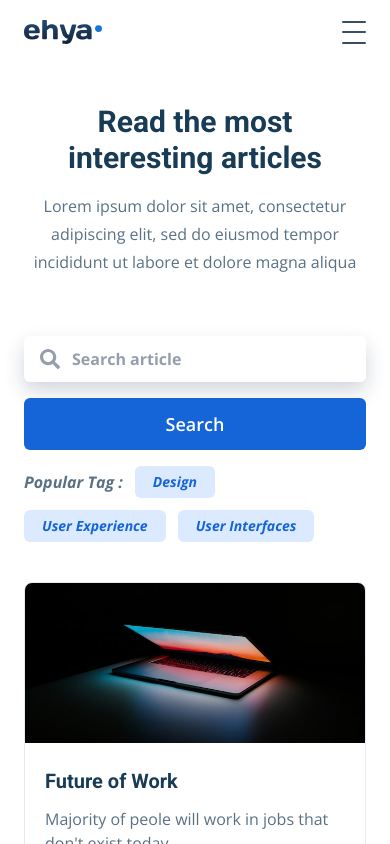
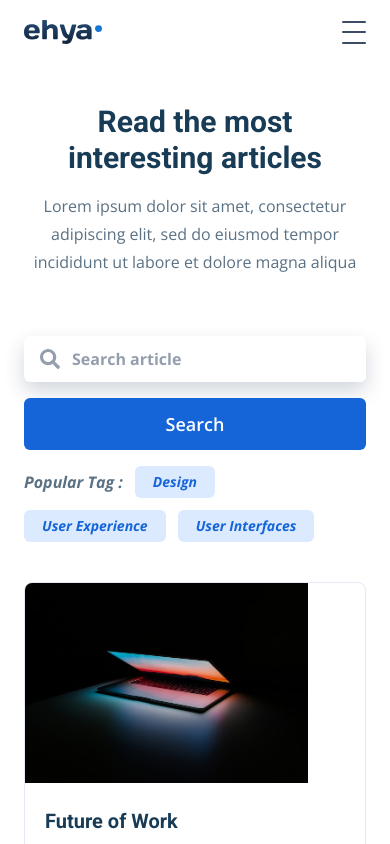
Before and after one commit to AldiAlpaujan/ehya-blog-react, a React (Vite) app: page / in a window 390 px wide. Shown: the top 844 px of the page. Built offline with nearby package versions, Linux system fonts and the light colour scheme.

Commit message:
Add Hover effect on article card

```diff
--- a/src/components/Elements/ArticleCard/index.tsx
+++ b/src/components/Elements/ArticleCard/index.tsx
@@ -8,11 +8,14 @@ const ArticleCard = (props: { article: Article }) => {
         <div className="w-full">
             {/* box */}
             <div className="rounded-lg align-top bg-white overflow-hidden border border-[#E5EAF4]
-                sm:border-none sm:shadow-[#0000000F_0px_9px_30px]" >
-                <img
-                    src={article.image}
-                    alt="article image"
-                    className="mb-6 w-full max-h-40 sm:max-h-60 md:max-h-none md:h-[200px] object-cover " />
+                sm:border-none sm:shadow-[#0000000F_0px_9px_30px] hover:cursor-pointer group" >
+
+                <div className="mb-6 w-full h-[200px] overflow-hidden">
+                    <img
+                        src={article.image}
+                        alt="article image"
+                        className="h-full object-cover transition-all duration-300 group-hover:scale-125" />
+                </div>
 
                 <div className="mx-5 mb-6">
                     <h4 className="font-roboto font-bold text-dark-soft text-xl mb-3
--- a/src/components/Fragments/NavBar/index.tsx
+++ b/src/components/Fragments/NavBar/index.tsx
@@ -1,14 +1,26 @@
 /* eslint-disable react-hooks/exhaustive-deps */
 import images from "../../../constants/images";
 import BurgerMenu from "../../Elements/BurgerMenu";
-import { useContext, useEffect, useState } from "react";
+import { useContext, useEffect, useRef, useState } from "react";
 import NavigationItems from "./NavItems";
 import MobileNavigation from "./MobileNavigation";
 import { NavBarContext } from "../../../context/NavBarContext";
+import '../../Fragments/NavBar/nav.css';
 
 const NavBar = () => {
     const [navHeight, setNavHeight] = useState<string | null>(null);
     const { showMenu } = useContext(NavBarContext)!;
+    const navRef = useRef(null);
+
+    window.onscroll = () => {
+        const navBar = navRef.current! as HTMLElement;
+        const offsetTop = navBar.offsetTop;
+        if (window.scrollY > offsetTop) {
+            navBar.classList.add("navbar-fixed");
+        } else {
+            navBar.classList.remove("navbar-fixed");
+        }
+    }
 
     useEffect(() => {
         if (showMenu) {
@@ -21,9 +33,9 @@ const NavBar = () => {
     }, [showMenu]);
 
     return (
-        <nav className={`w-full ${navHeight} fixed flex flex-col bg-transparent`}>
-            <div className="container bg-white flex justify-between items-center w-full py-5 px-6
-                xl:px-40 lg:py-6">
+        <nav ref={navRef} className={`w-full ${navHeight} fixed flex flex-col`}>
+            <div className={`container flex justify-between items-center w-full py-5 px-6
+                xl:px-40 lg:py-6 ${showMenu && 'bg-white'}`}>
                 <img src={images.logo} alt="nav-img" className="w-[78px] lg:w-[90px]" />
                 <NavigationItems className="hidden lg:flex" />
                 <BurgerMenu className='lg:hidden' />
--- a/src/components/Fragments/NavBar/nav.css
+++ b/src/components/Fragments/NavBar/nav.css
@@ -1,3 +1,9 @@
+.navbar-fixed {
+  @apply z-[9999] bg-white bg-opacity-70;
+  backdrop-filter: blur(5px);
+  box-shadow: inset 0 -1px 0 0 rgba(0, 0, 0, 0.1);
+}
+
 .burger-line {
   @apply w-full h-[2px] bg-[#3A4C66]
     block rounded absolute;
```
